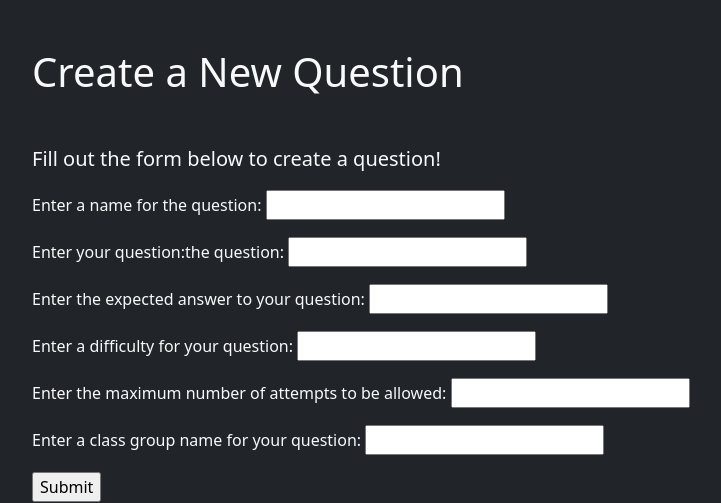
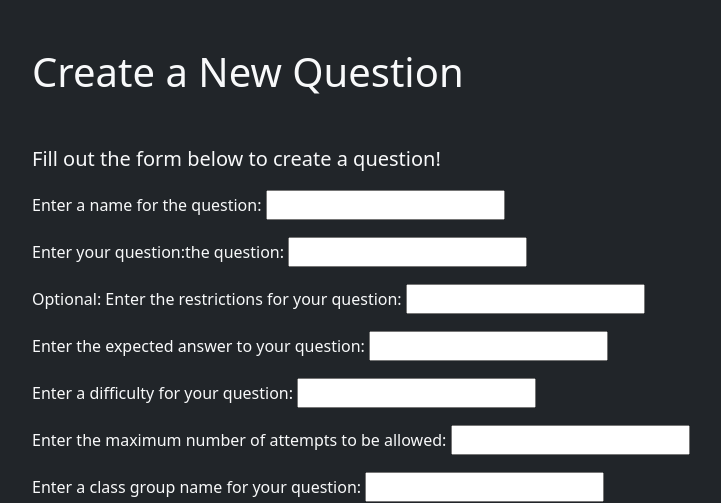
Before and after one commit to asalonna/finalProject, a Django app: page /create_question in a window 1280 px wide. Shown: the part 40-543 px from the top of the page, without its empty margins (86-807 px from the left). Run offline with Django 4.2, Linux system fonts and the light colour scheme; some libraries are stand-ins or nearby versions.

Commit message:
Adding restrictions to website

```diff
--- a/base/forms.py
+++ b/base/forms.py
@@ -8,6 +8,7 @@ class CreateClassroomForm(forms.Form):
 class CreateQuestionForm(forms.Form):
     question_title = forms.CharField(label='Enter a name for the question:', max_length=100)
     question_body = forms.CharField(label='Enter your question:', max_length=500)
+    question_restrictions = forms.CharField(label='Optional: Enter the restrictions for your question:', max_length=500, required=False)
     question_answer = forms.CharField(label='Enter the expected answer to your question:', max_length=500)
     class_group = forms.CharField(label='Enter a class name for your question:', max_length=50)
     question_difficulty = forms.IntegerField(label='Enter a difficulty for your question:', min_value=1)
--- a/base/models.py
+++ b/base/models.py
@@ -9,7 +9,7 @@ class ClassRooms(models.Model):
 
 class Questions(models.Model):
     title = models.CharField(max_length=100)
-    question_and_answer = models.CharField(max_length=1000)
+    question_and_answer = models.CharField(max_length=1500)
     class_id = models.ForeignKey(ClassRooms, on_delete=models.CASCADE)
     difficulty = models.PositiveIntegerField()
     max_attempts = models.PositiveIntegerField()
--- a/base/templates/base/createTask.html
+++ b/base/templates/base/createTask.html
@@ -46,6 +46,12 @@
                         {{ form.question_body }}
                     </div>
                     <div class="mb-3">
+                        <label for="question_restrictions" class="mb-1">
+                            Optional: Enter the restrictions for your question:
+                        </label>
+                        {{ form.question_restrictions }}
+                    </div>
+                    <div class="mb-3">
                         <label for="questionAnswer" class="mb-1">
                             Enter the expected answer to your question:
                         </label>
--- a/base/views.py
+++ b/base/views.py
@@ -117,7 +117,7 @@ def task(request, pk):
         next_question_id = -1
 
         #TODO: Make more forgiving? DSL function might already exist?
-        if str(response.json()['output']).rstrip() == answer:
+        if str(response.json()['output']).rstrip() == answer and question.checkCode(code):
             userMark.completed = True
             class_user.completed_questions_per_level += 1
 
@@ -232,10 +232,10 @@ def create_question(request):
     if request.method == 'POST':
         form = CreateQuestionForm(request.POST)
         if form.is_valid():
-            if questionMod.verify(form.cleaned_data['question_body'] + form.cleaned_data['question_answer']):
+            if questionMod.verify(form.cleaned_data['question_body'] + form.cleaned_data['question_restrictions'] + form.cleaned_data['question_answer']):
                 question = Questions(
                     title = form.cleaned_data['question_title'],
-                    question_and_answer = form.cleaned_data['question_body'] + form.cleaned_data['question_answer'],
+                    question_and_answer = form.cleaned_data['question_body'] + form.cleaned_data['question_restrictions'] + form.cleaned_data['question_answer'],
                     difficulty = form.cleaned_data['question_difficulty'],
                     max_attempts = form.cleaned_data['max_attempts'],
                     class_id = ClassRooms.objects.get(class_id=form.cleaned_data['class_group']),
```
Also changed, not shown: base/migrations/0011_alter_questions_question_and_answer.py (added), db.sqlite3.
